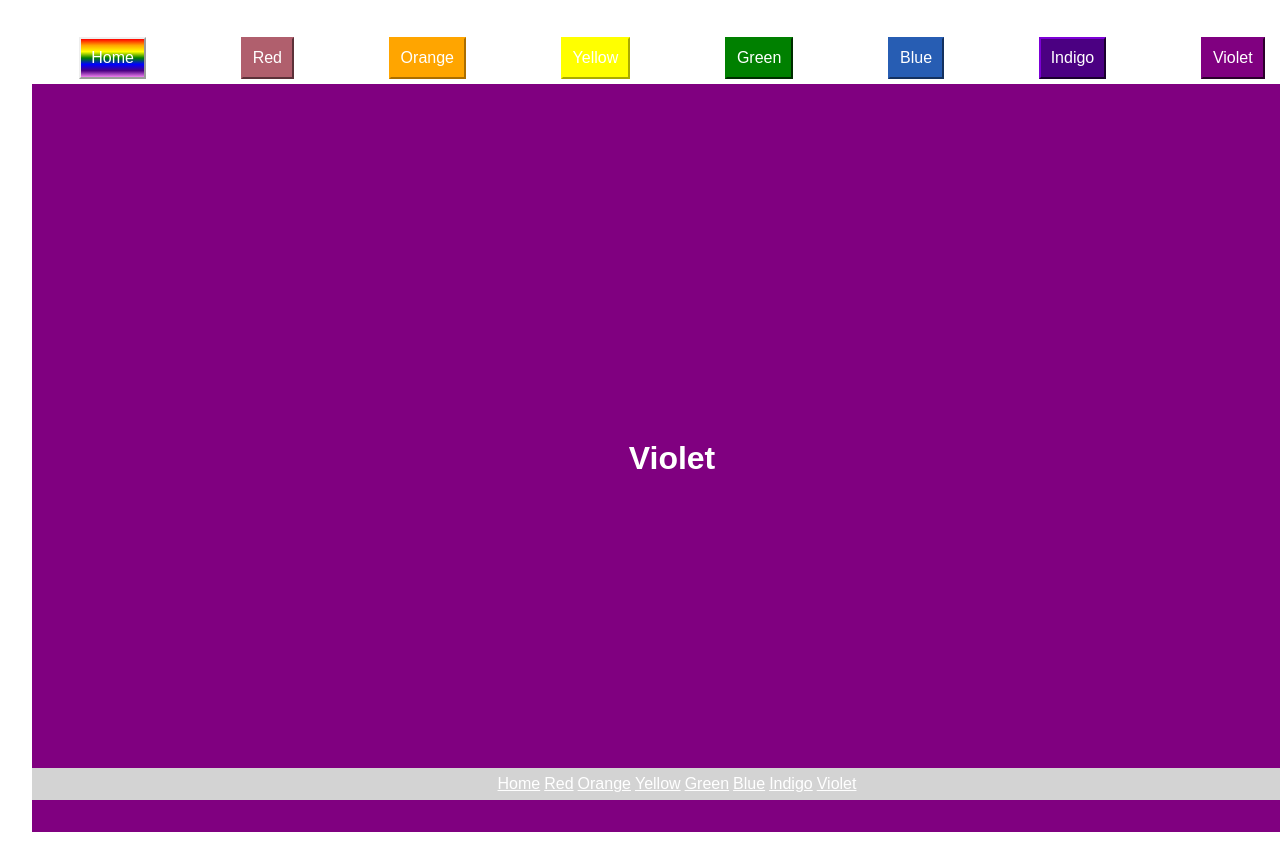
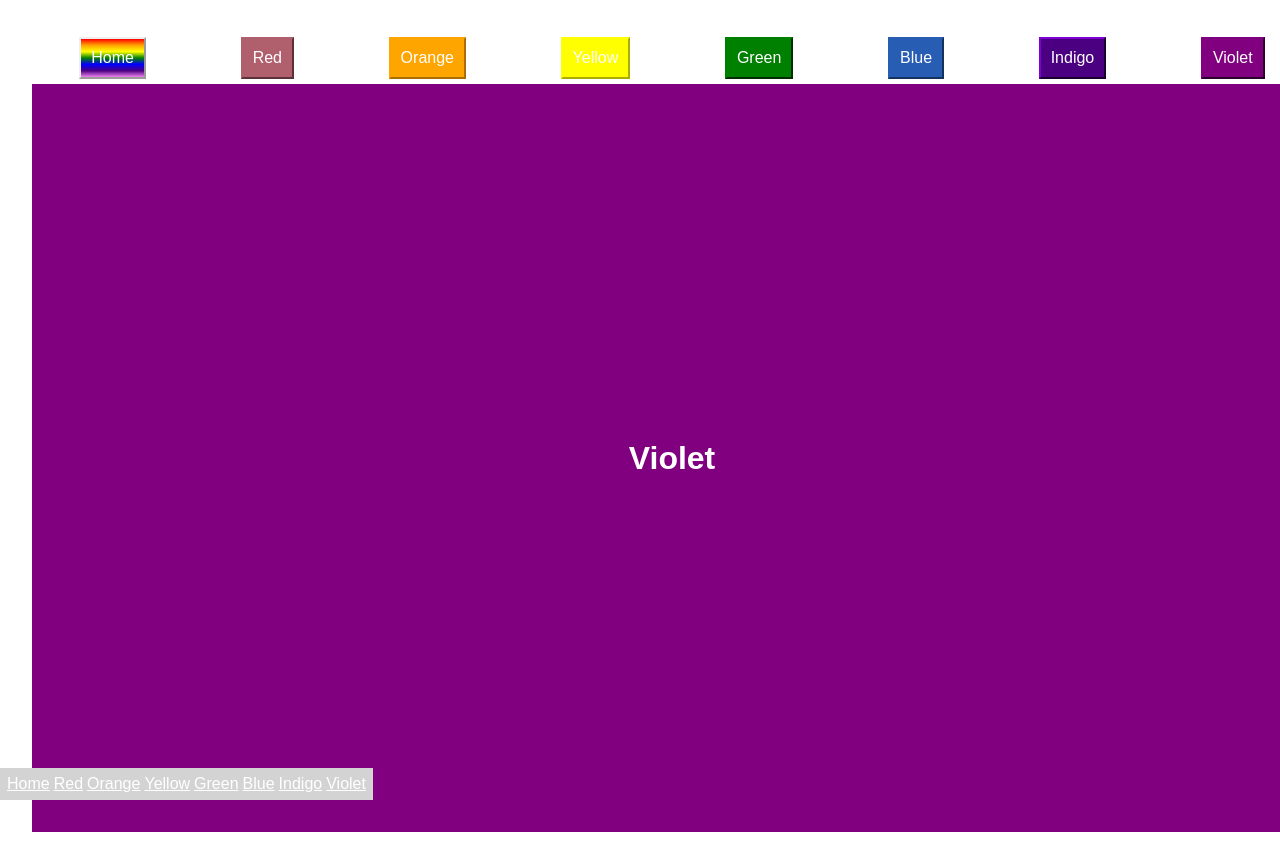
Before and after one commit to four10pm/block28-workshop, a React (Vite) app: page /violet in a window 1280 px wide. Shown: the top 864 px of the page. Built offline with nearby package versions, Linux system fonts and the light colour scheme.

Commit message:
updated css

```diff
--- a/src/index.css
+++ b/src/index.css
@@ -91,17 +91,16 @@ body > div {
 
 .footerbar {
   display: flex;
-  width: 100%;
+  justify-content: center;
   position: fixed;
   background: lightgray;
   padding: 5px;
   bottom: 0;
-  justify-content: center;
+  left: 0;
 }
 
 .footer {
   margin: 2px;
   background-color: lightgray;
   background-image: none;
-
 }
```
